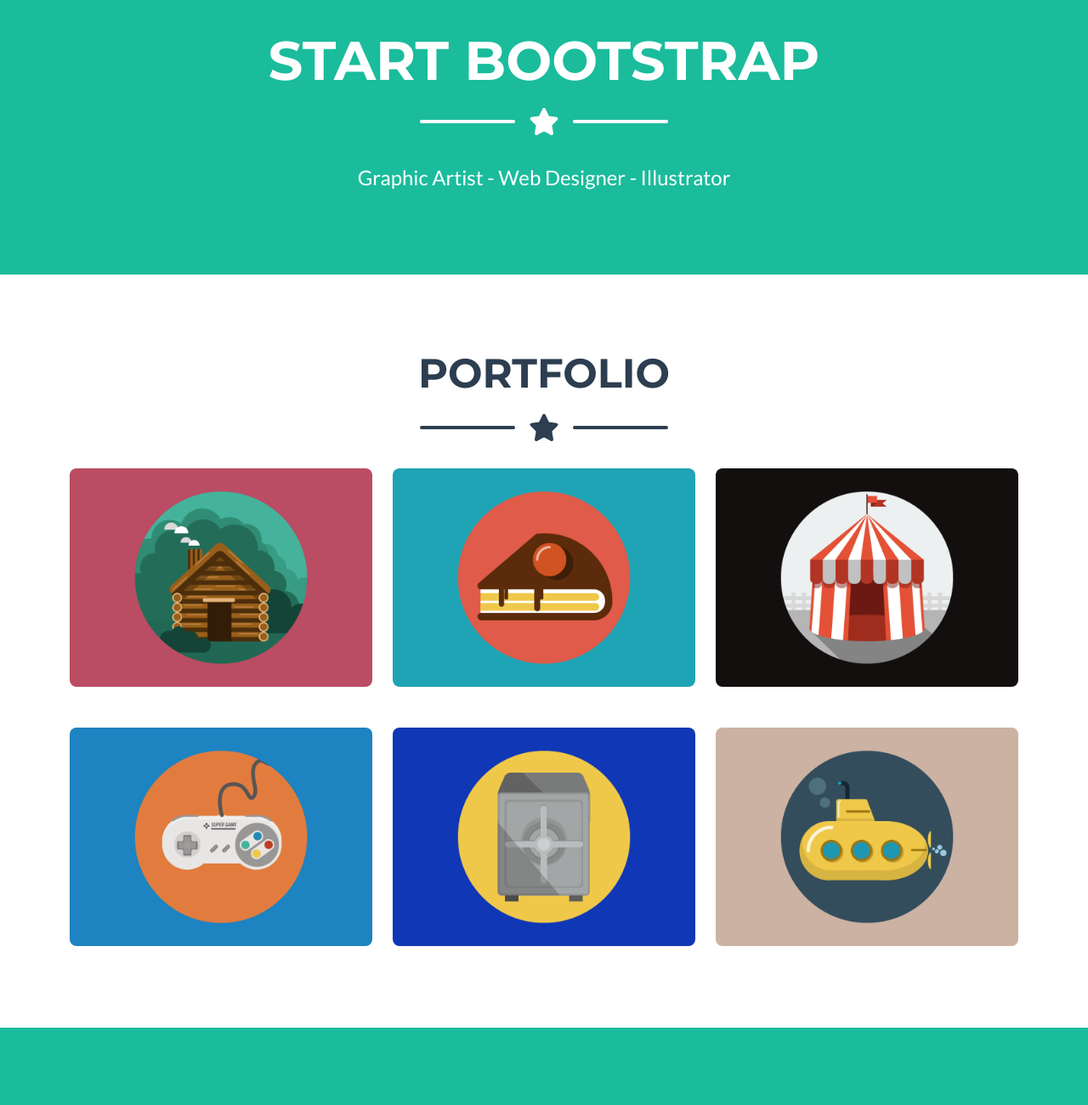
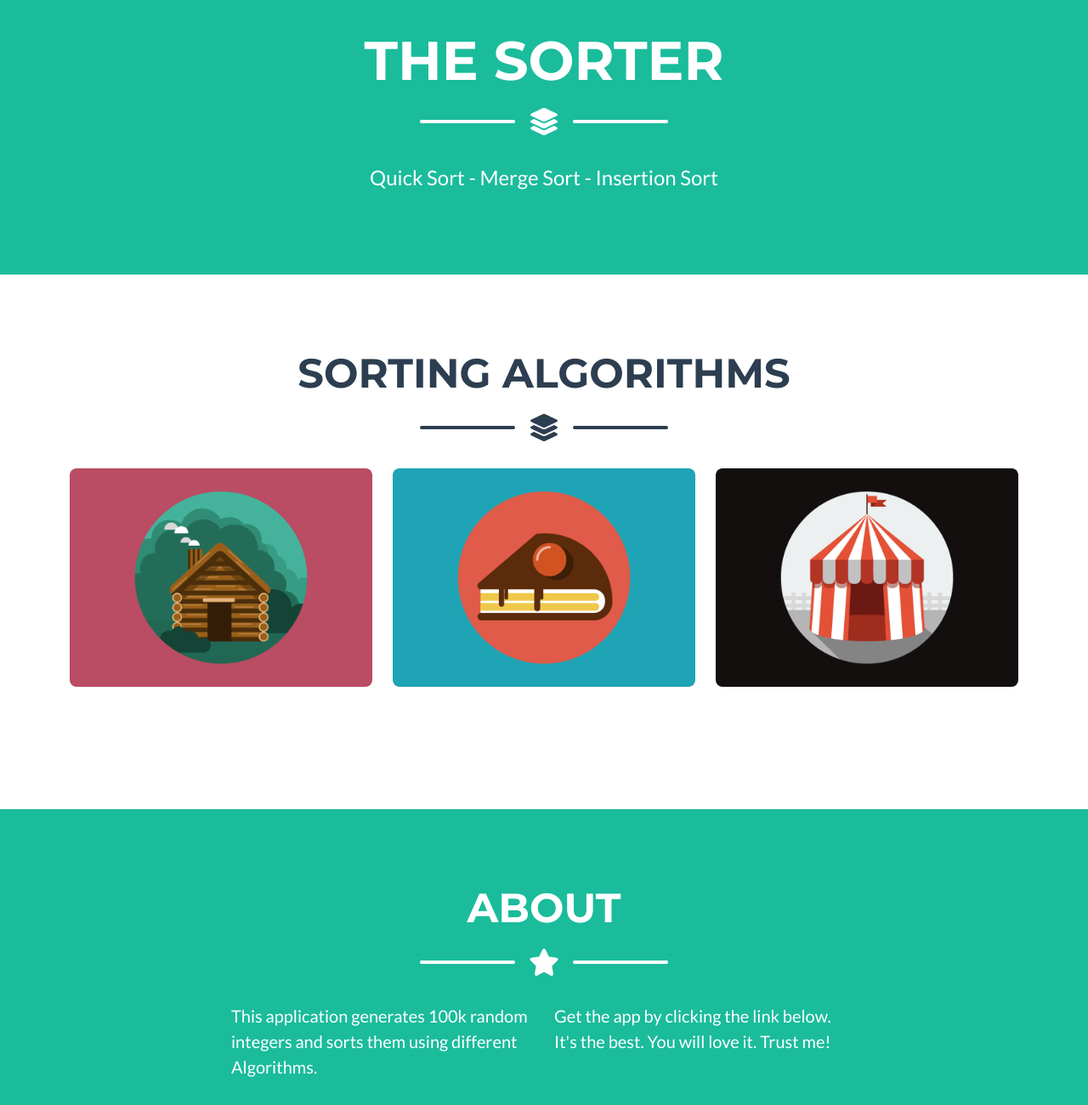
Before and after one commit to gitumar/finalwebsite, a plain HTML site: page index.html in a window 1280 px wide. Shown: the part 460-1760 px from the top of the page at 85% size. Drawn offline with nearby package versions, Linux system fonts and the light colour scheme.

Commit message:
adjustments

```diff
--- a/index.html
+++ b/index.html
@@ -20,7 +20,7 @@
         <!-- Navigation-->
         <nav class="navbar navbar-expand-lg bg-secondary text-uppercase fixed-top" id="mainNav">
             <div class="container">
-                <a class="navbar-brand" href="#page-top">Start Bootstrap</a>
+                <a class="navbar-brand" href="#page-top">The Sorter</a>
                 <button class="navbar-toggler text-uppercase font-weight-bold bg-primary text-white rounded" type="button" data-bs-toggle="collapse" data-bs-target="#navbarResponsive" aria-controls="navbarResponsive" aria-expanded="false" aria-label="Toggle navigation">
                     Menu
                     <i class="fas fa-bars"></i>
@@ -40,26 +40,26 @@
                 <!-- Masthead Avatar Image-->
                 <img class="masthead-avatar mb-5" src="assets/img/avataaars.svg" alt="..." />
                 <!-- Masthead Heading-->
-                <h1 class="masthead-heading text-uppercase mb-0">Start Bootstrap</h1>
+                <h1 class="masthead-heading text-uppercase mb-0">The Sorter</h1>
                 <!-- Icon Divider-->
                 <div class="divider-custom divider-light">
                     <div class="divider-custom-line"></div>
-                    <div class="divider-custom-icon"><i class="fas fa-star"></i></div>
+                    <div class="divider-custom-icon"><i class="fa-solid fa-layer-group"></i></div>
                     <div class="divider-custom-line"></div>
                 </div>
                 <!-- Masthead Subheading-->
-                <p class="masthead-subheading font-weight-light mb-0">Graphic Artist - Web Designer - Illustrator</p>
+                <p class="masthead-subheading font-weight-light mb-0">Quick Sort - Merge Sort - Insertion Sort</p>
             </div>
         </header>
         <!-- Portfolio Section-->
         <section class="page-section portfolio" id="portfolio">
             <div class="container">
                 <!-- Portfolio Section Heading-->
-                <h2 class="page-section-heading text-center text-uppercase text-secondary mb-0">Portfolio</h2>
+                <h2 class="page-section-heading text-center text-uppercase text-secondary mb-0">Sorting Algorithms</h2>
                 <!-- Icon Divider-->
                 <div class="divider-custom">
                     <div class="divider-custom-line"></div>
-                    <div class="divider-custom-icon"><i class="fas fa-star"></i></div>
+                    <div class="divider-custom-icon"><i class="fas fa-layer-group"></i></div>
                     <div class="divider-custom-line"></div>
                 </div>
                 <!-- Portfolio Grid Items-->
@@ -91,33 +91,6 @@
                             <img class="img-fluid" src="assets/img/portfolio/circus.png" alt="..." />
                         </div>
                     </div>
-                    <!-- Portfolio Item 4-->
-                    <div class="col-md-6 col-lg-4 mb-5 mb-lg-0">
-                        <div class="portfolio-item mx-auto" data-bs-toggle="modal" data-bs-target="#portfolioModal4">
-                            <div class="portfolio-item-caption d-flex align-items-center justify-content-center h-100 w-100">
-                                <div class="portfolio-item-caption-content text-center text-white"><i class="fas fa-plus fa-3x"></i></div>
-                            </div>
-                            <img class="img-fluid" src="assets/img/portfolio/game.png" alt="..." />
-                        </div>
-                    </div>
-                    <!-- Portfolio Item 5-->
-                    <div class="col-md-6 col-lg-4 mb-5 mb-md-0">
-                        <div class="portfolio-item mx-auto" data-bs-toggle="modal" data-bs-target="#portfolioModal5">
-                            <div class="portfolio-item-caption d-flex align-items-center justify-content-center h-100 w-100">
-                                <div class="portfolio-item-caption-content text-center text-white"><i class="fas fa-plus fa-3x"></i></div>
-                            </div>
-                            <img class="img-fluid" src="assets/img/portfolio/safe.png" alt="..." />
-                        </div>
-                    </div>
-                    <!-- Portfolio Item 6-->
-                    <div class="col-md-6 col-lg-4">
-                        <div class="portfolio-item mx-auto" data-bs-toggle="modal" data-bs-target="#portfolioModal6">
-                            <div class="portfolio-item-caption d-flex align-items-center justify-content-center h-100 w-100">
-                                <div class="portfolio-item-caption-content text-center text-white"><i class="fas fa-plus fa-3x"></i></div>
-                            </div>
-                            <img class="img-fluid" src="assets/img/portfolio/submarine.png" alt="..." />
-                        </div>
-                    </div>
                 </div>
             </div>
         </section>
@@ -134,8 +107,8 @@
                 </div>
                 <!-- About Section Content-->
                 <div class="row">
-                    <div class="col-lg-4 ms-auto"><p class="lead">Freelancer is a free bootstrap theme created by Start Bootstrap. The download includes the complete source files including HTML, CSS, and JavaScript as well as optional SASS stylesheets for easy customization.</p></div>
-                    <div class="col-lg-4 me-auto"><p class="lead">You can create your own custom avatar for the masthead, change the icon in the dividers, and add your email address to the contact form to make it fully functional!</p></div>
+                    <div class="col-lg-4 ms-auto"><p class="lead">This application generates 100k random integers and sorts them using different Algorithms.</p></div>
+                    <div class="col-lg-4 me-auto"><p class="lead">Get the app by clicking the link below. It's the best. You will love it. Trust me!</p></div>
                 </div>
                 <!-- About Section Button-->
                 <div class="text-center mt-4">
```
